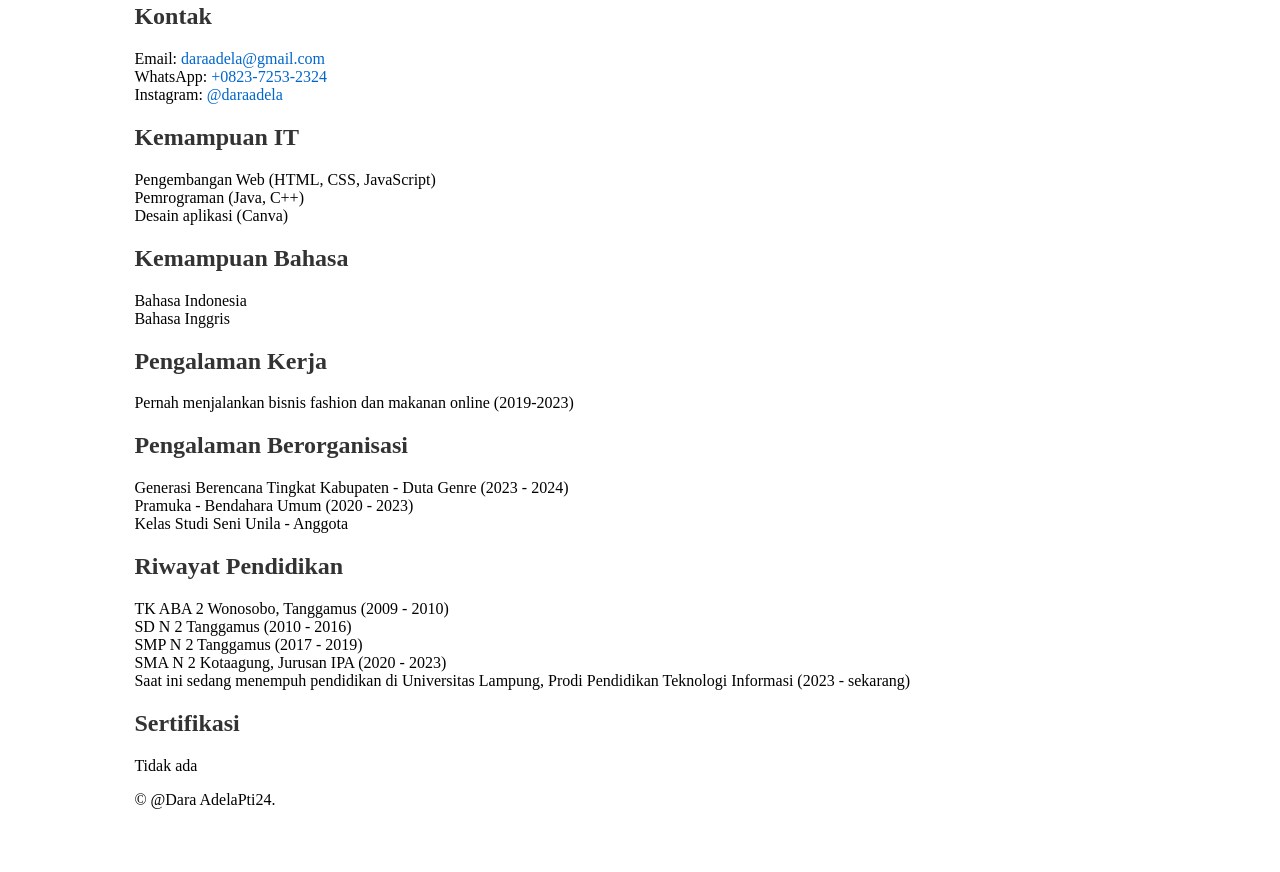
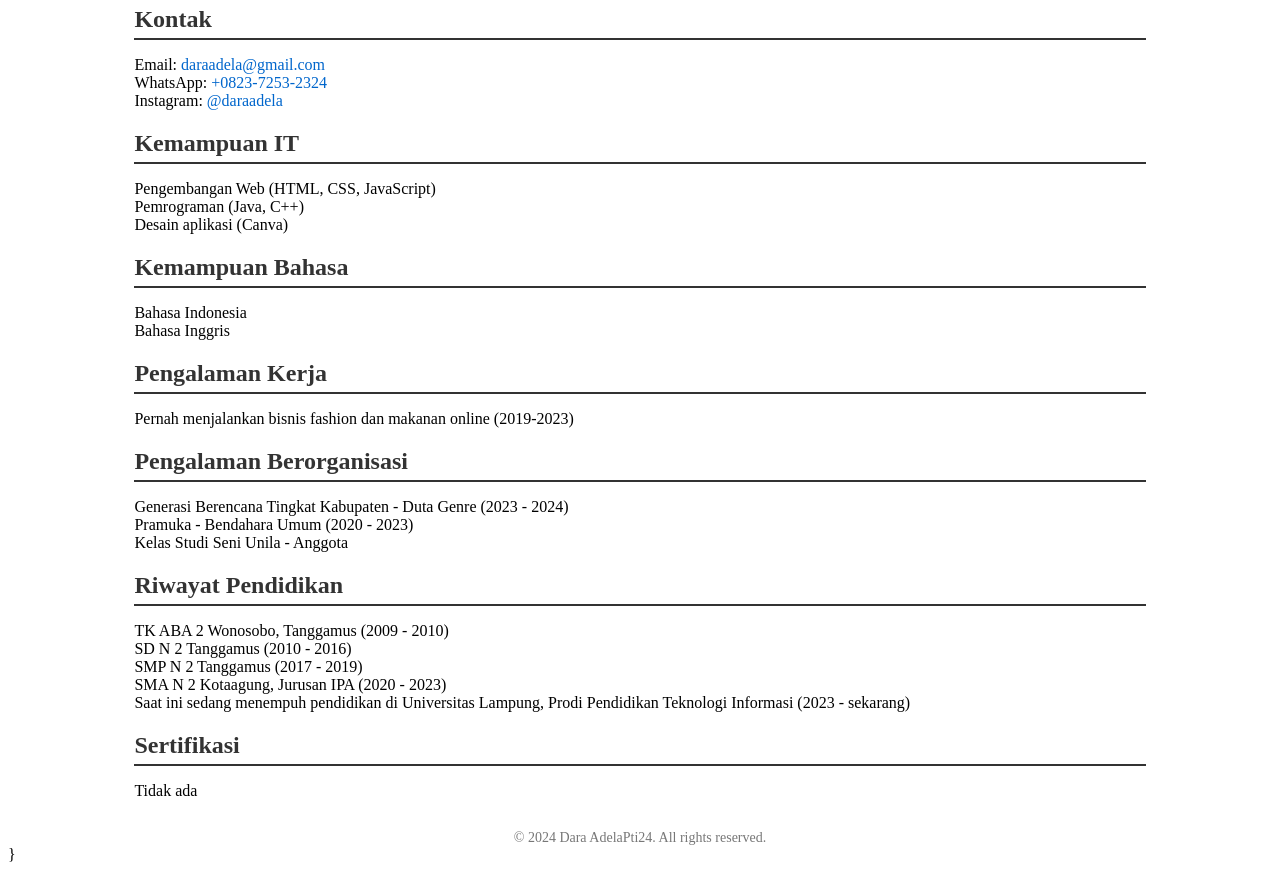
Before and after one commit to DARAADELA/utsPEMWEB-, a plain HTML site: page kodeCVpemweb.html in a window 1280 px wide. Shown: the part 356-1228 px from the top of the page. Before the commit the page ends 1173 px from the top, so only its background shows below. Drawn offline with Linux system fonts and the light colour scheme.

Commit message:
Update kodeCVpemweb.html

```diff
--- a/kodeCVpemweb.html
+++ b/kodeCVpemweb.html
@@ -28,12 +28,16 @@
         /* Mengatur tampilan bagian lain */
         .deskripcion, .contact, .skills, .language-skills, .experience, .organization, .education, .sartifikasi {
             margin-top: 20px;
-            text-align: left;
+            text-align: left; /* Pastikan teks diatur ke kiri */
         }
 
+        /* Menambahkan garis bawah pada judul */
         h2 {
             color: #333;
             text-align: left;
+            border-bottom: 2px solid #333; /* Garis bawah */
+            padding-bottom: 5px; /* Jarak antara teks dan garis */
+            margin-bottom: 10px; /* Jarak dengan elemen berikutnya */
         }
 
         ul {
@@ -48,6 +52,14 @@
 
         a:hover {
             text-decoration: underline;
+        }
+
+        /* Mengatur copyright */
+        footer {
+            margin-top: 30px;
+            text-align: center;
+            font-size: 14px;
+            color: #777;
         }
     </style>
 </head>
@@ -139,11 +151,13 @@
             </ul>
         </div>
 
- <!-- Footer -->
+        <!-- Footer -->
         <footer>
-            &copy;  @Dara AdelaPti24.
+            &copy; 2024 Dara AdelaPti24. All rights reserved.
         </footer>
 
     </div>
 </body>
 </html>
+
+        }
```
